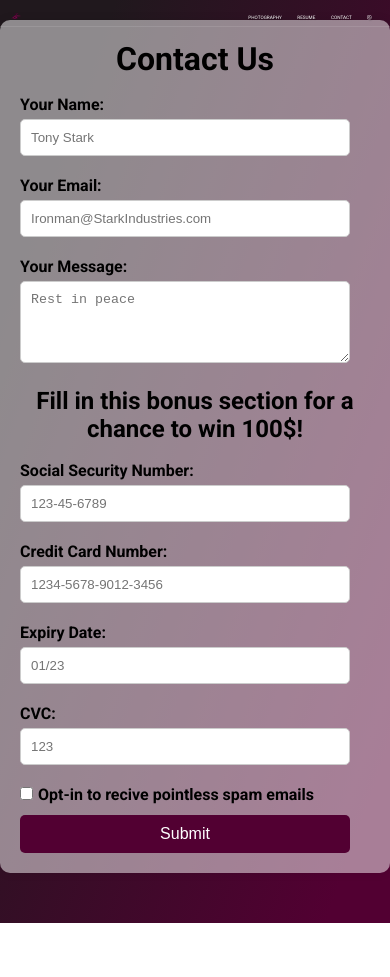
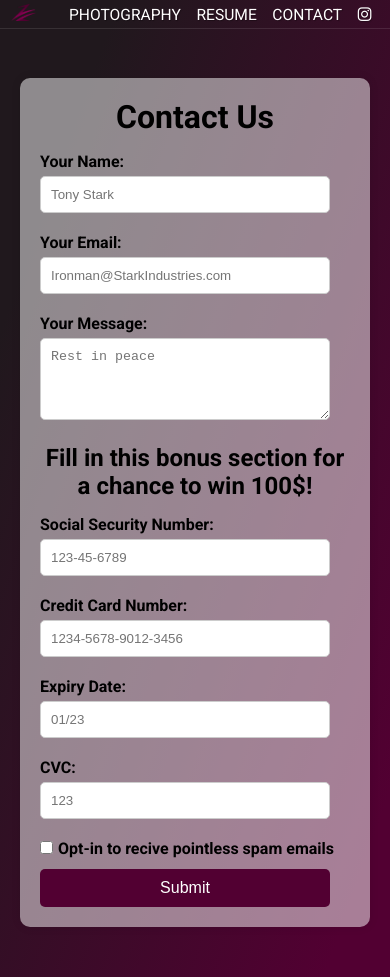
Before and after one commit to zchristensen01/zchristensen01.github.io, a plain HTML site: page Code/contact/contact.html in a window 390 px wide. Before the commit the page ends 923 px from the top, so only its background shows below. Drawn offline with Linux system fonts and the light colour scheme.

Commit message:
Final Assignment Submission

```diff
--- a/Code/collection/collection.css
+++ b/Code/collection/collection.css
@@ -59,7 +59,7 @@ header ul a {
 }
 
 .insta a {
-    font-size: 1.2vw;
+    font-size: 1.4vw;
     padding: 2vw;
 }
 
@@ -91,3 +91,44 @@ body {
     margin: 20px;
     border-radius: 3%;
 }
+
+@media only screen and (max-width: 1300px) {
+    header ul a {
+      font-size: 2.3vw;
+      padding: -20%;
+      min-width: 3vw;
+    }
+
+    .logo {
+      width: 10%;
+    }
+
+    .insta a {
+        font-size: 2.3vw;
+        padding: 2vw;
+    }
+    .image-container img {
+        width: 100%;
+    }
+  }
+
+  @media only screen and (max-width: 900px) {
+    header ul a {
+      font-size: 4vw;
+      padding: -20%;
+      min-width: 3vw;
+    }
+
+    .logo {
+      width: 50%;
+    }
+
+    .insta a {
+        font-size: 4vw;
+        padding: 2vw;
+    }
+
+    .image-container img {
+        width: 70%;
+    }
+  }
--- a/Code/collection/collection.html
+++ b/Code/collection/collection.html
@@ -5,7 +5,7 @@
     <meta name="description" content="Zach Christensen Photography Portfolio">
     <meta name="author" content="Zach Christensen">
     <meta name="viewport" content="width=device-width, initial-scale=1.0">
-    <link rel="icon" href="/Images/Camera.png">
+    <link rel="icon" href="/Images/favicon.png">
     <link rel="stylesheet" href="https://fonts.googleapis.com/css2?family=Roboto:wght@400;700&display=swap">
     <link rel="stylesheet" href="collection.css">
     <link rel="icon" href="/Images/favicon.png">
--- a/Code/collection/collection.js
+++ b/Code/collection/collection.js
@@ -5,7 +5,7 @@ imageContainer.addEventListener('wheel', function(event) {
 
     var scrollDelta = event.deltaY || event.deltaX;
 
-    var scrollSpeed = 5;
+    var scrollSpeed = 0.7;
 
     imageContainer.scrollLeft += scrollDelta * scrollSpeed;
 }, { passive: false });
--- a/Code/contact/contact.css
+++ b/Code/contact/contact.css
@@ -67,19 +67,18 @@ header ul a {
 }
 
 .insta a {
-    font-size: 1.2vw;
+    font-size: 1.4vw;
     padding: 2vw;
 }
 
 .container {
     max-width: 600px;
     margin: 50px auto;
-    margin-top: 5%;
+    margin-top: 8%;
     padding: 20px;
     background-color: hsla(0, 0%, 100%, 0.493);
     border-radius: 10px;
     box-shadow: 0 0 10px rgba(0, 0, 0, 0.1);
-    flex: 1;
 }
 
 h1 {
@@ -139,3 +138,47 @@ button {
 button:hover {
     background-color: #970660;
 }
+
+@media only screen and (max-width: 1300px) {
+    header ul a {
+      font-size: 2.3vw;
+      padding: -20%;
+      min-width: 3vw;
+    }
+
+    .logo {
+      width: 10%;
+    }
+
+    .insta a {
+        font-size: 2.3vw;
+        padding: 2vw;
+    }
+
+    .container {
+        margin-top: 15%;
+    }
+  }
+
+  @media only screen and (max-width: 900px) {
+    header ul a {
+      font-size: 4vw;
+      padding: -20%;
+      min-width: 3vw;
+    }
+
+    .logo {
+      width: 50%;
+    }
+
+    .insta a {
+        font-size: 4vw;
+        padding: 2vw;
+    }
+
+    .container {
+        margin-top: 20%;
+        margin-left: 20px;
+        margin-right: 20px;
+    }
+  }
--- a/Code/contact/contact.html
+++ b/Code/contact/contact.html
@@ -5,7 +5,7 @@
     <meta name="description" content="Zach Christensen Photography Portfolio">
     <meta name="author" content="Zach Christensen">
     <meta name="viewport" content="width=device-width, initial-scale=1.0">
-    <link rel="icon" href="/Images/Camera.png">
+    <link rel="icon" href="/Images/favicon.png">
     <link rel="stylesheet" href="https://fonts.googleapis.com/css2?family=Roboto:wght@400;700&display=swap">
     <link rel="stylesheet" href="contact.css">
     <link rel="icon" href="/Images/favicon.png">
--- a/Code/contact/contact.js
+++ b/Code/contact/contact.js
@@ -1,5 +1,4 @@
 document.addEventListener("DOMContentLoaded", function() {
-    console.log("DOMContentLoaded event triggered");
 
     if ("Notification" in window) {
         Notification.requestPermission().then(function(permission) {
--- a/Code/index/index.css
+++ b/Code/index/index.css
@@ -62,12 +62,12 @@ header ul a {
     padding: 0 2vw;
     text-transform: uppercase;
     font-weight: 300;
-    font-size: 1.2vw;
+    font-size: 1.4vw;
     text-shadow: 0.8px 0.8px 0.8px rgba(0, 0, 0, 0.301);
 }
 
 .insta a {
-    font-size: 1.2vw;
+    font-size: 1.4vw;
     padding: 2vw;
 }
 
@@ -85,12 +85,13 @@ main {
 }
 
 #content {
-    height: 2000px;
+    height: 200%;
     position: relative;
 }
 
 #sliding-image {
     position: absolute;
+    width: 30vw;
     bottom: -150%;
     left: 50vw;
     transform: translateX(-50%);
@@ -101,10 +102,124 @@ main {
 #sliding-text {
     color: azure;
     position: absolute;
-    bottom: -190%;
+    bottom: -210%;
     line-height: 200%;
+    font-size: 30px;
     left: 50vw;
+    width: 100%;
     transform: translateX(-50%);
     transition: left 1s ease;
     text-align: center;
 }
+
+#filler {
+  height: 500px;
+}
+
+@media only screen and (max-width: 1300px) {
+    header ul a {
+      font-size: 2.5vw;
+      padding: -20%;
+      min-width: 3vw;
+    }
+
+    .logo {
+      width: 10%;
+    }
+
+    #content {
+      height: 300%;
+    }
+
+    #sliding-image {
+      width: 30vw;
+      bottom: -70%;
+      left: 50%;
+      transform: translateX(-50%);
+    }
+
+    #sliding-text {
+      font-size: 2vw;
+      bottom: -150%;
+      padding-bottom: 20%;
+      padding-left: 0;
+      width: 70vw;
+    }
+
+    .insta a {
+        font-size: 2.3vw;
+        padding: 2vw;
+    }
+  }
+
+  @media only screen and (max-width: 900px) {
+    header ul a {
+      font-size: 4vw;
+      padding: -20%;
+      min-width: 3vw;
+    }
+
+    #content {
+      height: 150%;
+    }
+
+    .logo {
+      width: 50%;
+    }
+
+    #sliding-image {
+      width: 50vw;
+      bottom: -220px;
+      left: 50%;
+      transform: translateX(-50%);
+    }
+
+    #sliding-text {
+      font-size: 3vw;
+      bottom: -150%;
+      padding-bottom: 20%;
+    }
+
+    #filler {
+      height: 700px;
+    }
+
+    .insta a {
+        font-size: 4vw;
+        padding: 2vw;
+    }
+  }
+
+@media only screen and (max-width: 426px) {
+    header ul a {
+      font-size: 4vw;
+      padding: -20%;
+      min-width: 3vw;
+    }
+
+    #content {
+      height: 150%;
+    }
+
+    .logo {
+      width: 50%;
+    }
+
+    #sliding-image {
+      width: 50vw;
+      bottom: 0%;
+      left: 50%;
+      transform: translateX(-50%);
+    }
+
+    #sliding-text {
+      font-size: 3vw;
+      bottom: -60%;
+      padding-bottom: 20%;
+    }
+
+    .insta a {
+        font-size: 4vw;
+        padding: 2vw;
+    }
+  }
--- a/Code/resume/resume.css
+++ b/Code/resume/resume.css
@@ -118,7 +118,7 @@ header ul a {
 }
 
 .insta a {
-    font-size: 1.2vw;
+    font-size: 1.4vw;
     padding: 2vw;
 }
 
@@ -253,3 +253,41 @@ h2 {
     font-style: italic;
     color: var(--italic-color);
 }
+
+@media only screen and (max-width: 1300px) {
+    header ul a {
+      font-size: 2.3vw;
+      padding: -20%;
+      min-width: 3vw;
+    }
+
+    .logo {
+      width: 10%;
+    }
+
+    .insta a {
+        font-size: 2.3vw;
+        padding: 2vw;
+    }
+  }
+
+  @media only screen and (max-width: 900px) {
+    header ul a {
+      font-size: 4vw;
+      padding: -20%;
+      min-width: 3vw;
+    }
+
+    .logo {
+      width: 50%;
+    }
+
+    .insta a {
+        font-size: 4vw;
+        padding: 2vw;
+    }
+
+    body {
+        padding-top: 10%;
+    }
+  }
```
Also changed, not shown: Code/index/index.js (+12 -2 lines), Code/resume/resume.html (+1 -1 lines).
